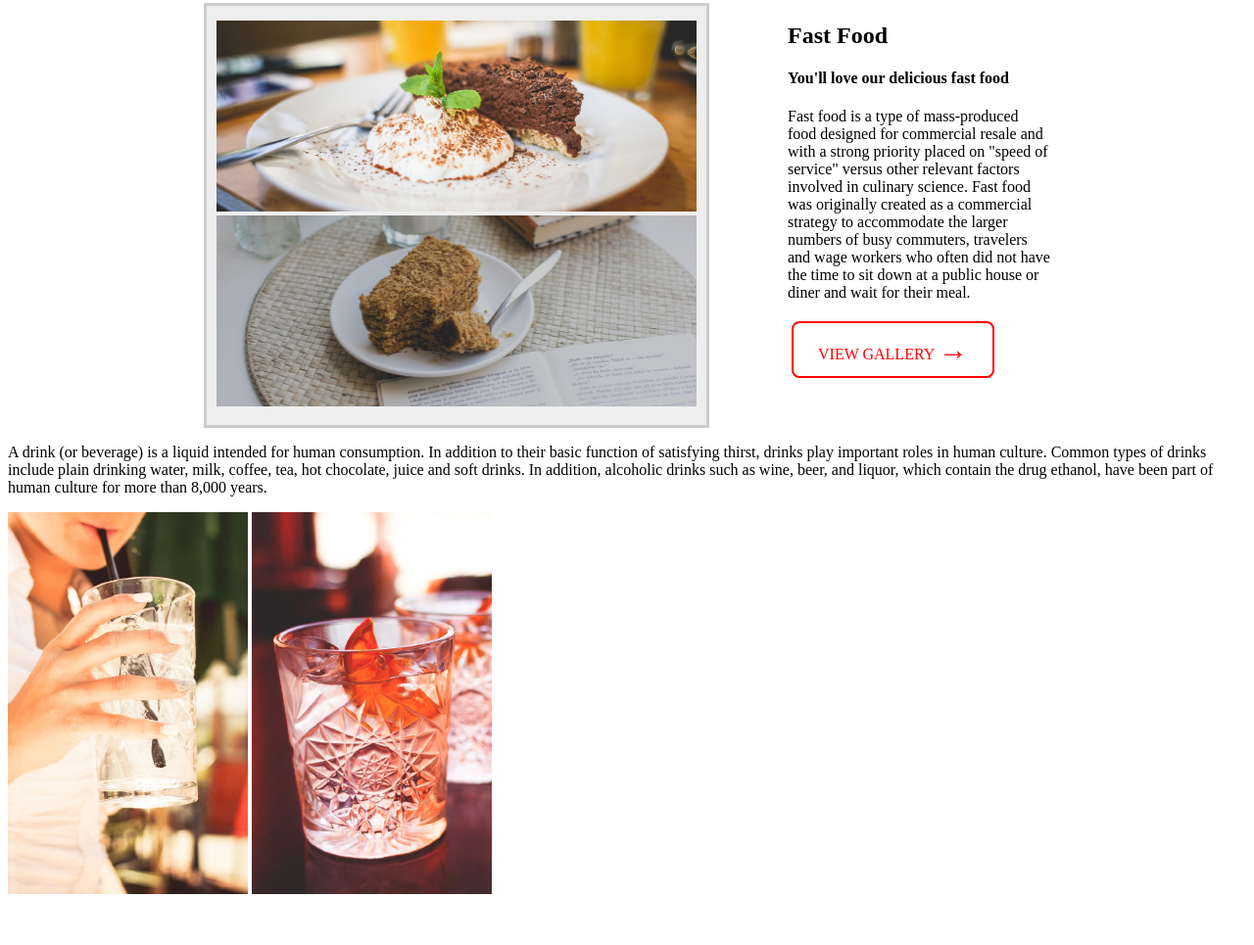
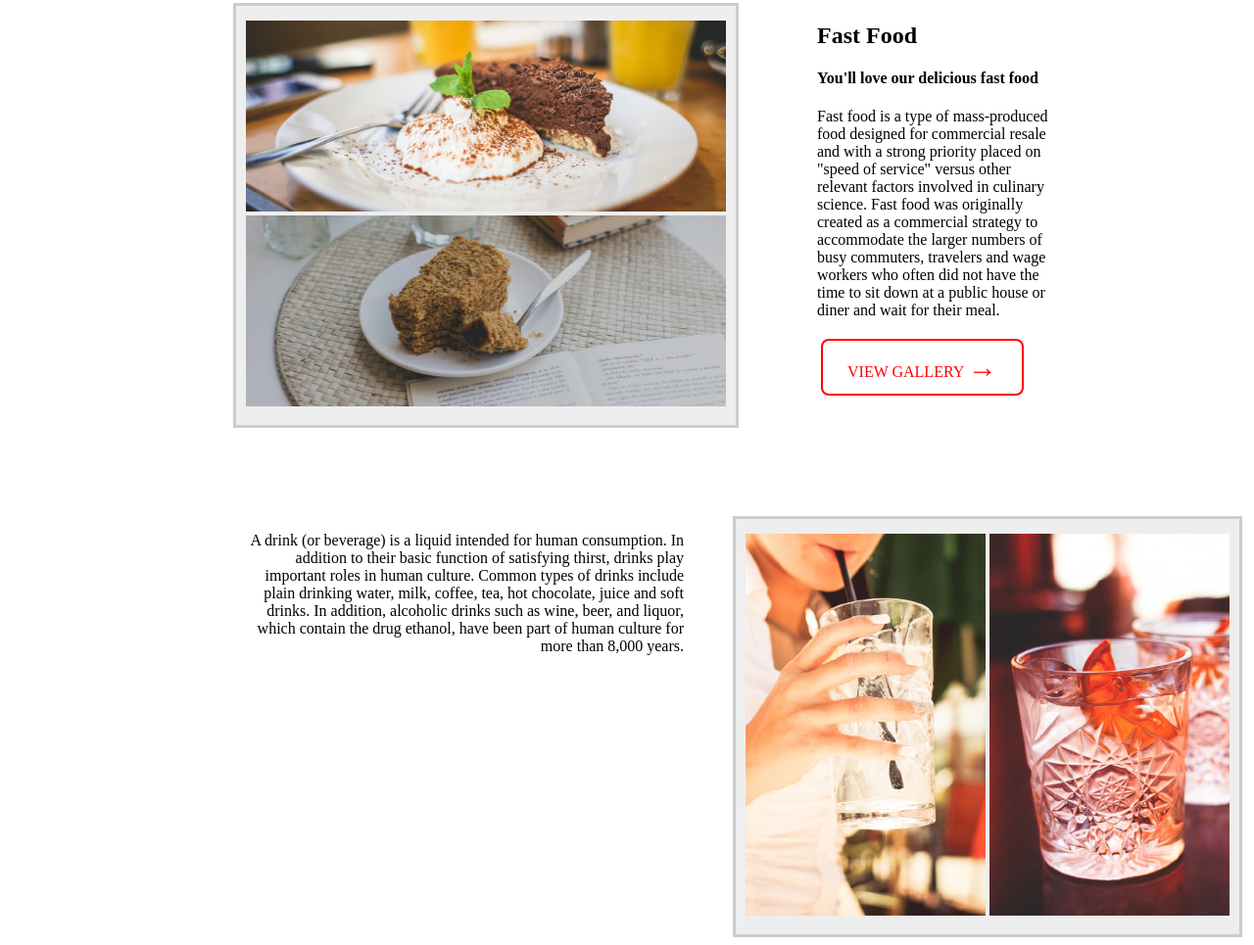
Before and after one commit to ngetichnicholas/Anitas-Kitchen, a plain HTML site: page index.html in a window 1280 px wide. Shown: the part 1295-2260 px from the top of the page at 98% size. Before the commit the page ends 2220 px from the top, so only its background shows below. Drawn offline with Linux system fonts and the light colour scheme.

Commit message:
It will style the drinks section on the page

```diff
--- a/style.css
+++ b/style.css
@@ -100,12 +100,34 @@ nav{
     height: 100%;
     border: 3px solid #ccc;
     background: #eee;
-    margin: auto;
+    margin-left: 30px;
     padding: 15px 10px;
   }
   #fastfootcontent{
 padding-right: 200px;
 padding-left: 80px;
+  }
+  #drinks{
+    display: flex;
+    flex-direction: row;
+    justify-content: last baseline;
+    overflow: auto;
+    padding-left: 200px;
+    padding-top: 90px;
+  }
+  #drinkscontent{
+  margin-left: 30px;
+  width: 460px;
+  text-align: right;
+  padding-right: 50px;
+  }
+  #drinksimage{
+    right: 80px;
+    width: 100%x;
+    height: 100%;
+    border: 3px solid #ccc;
+    background: #eee;
+    padding: 15px 10px;
   }
   .button {
     background-color: white;
```
